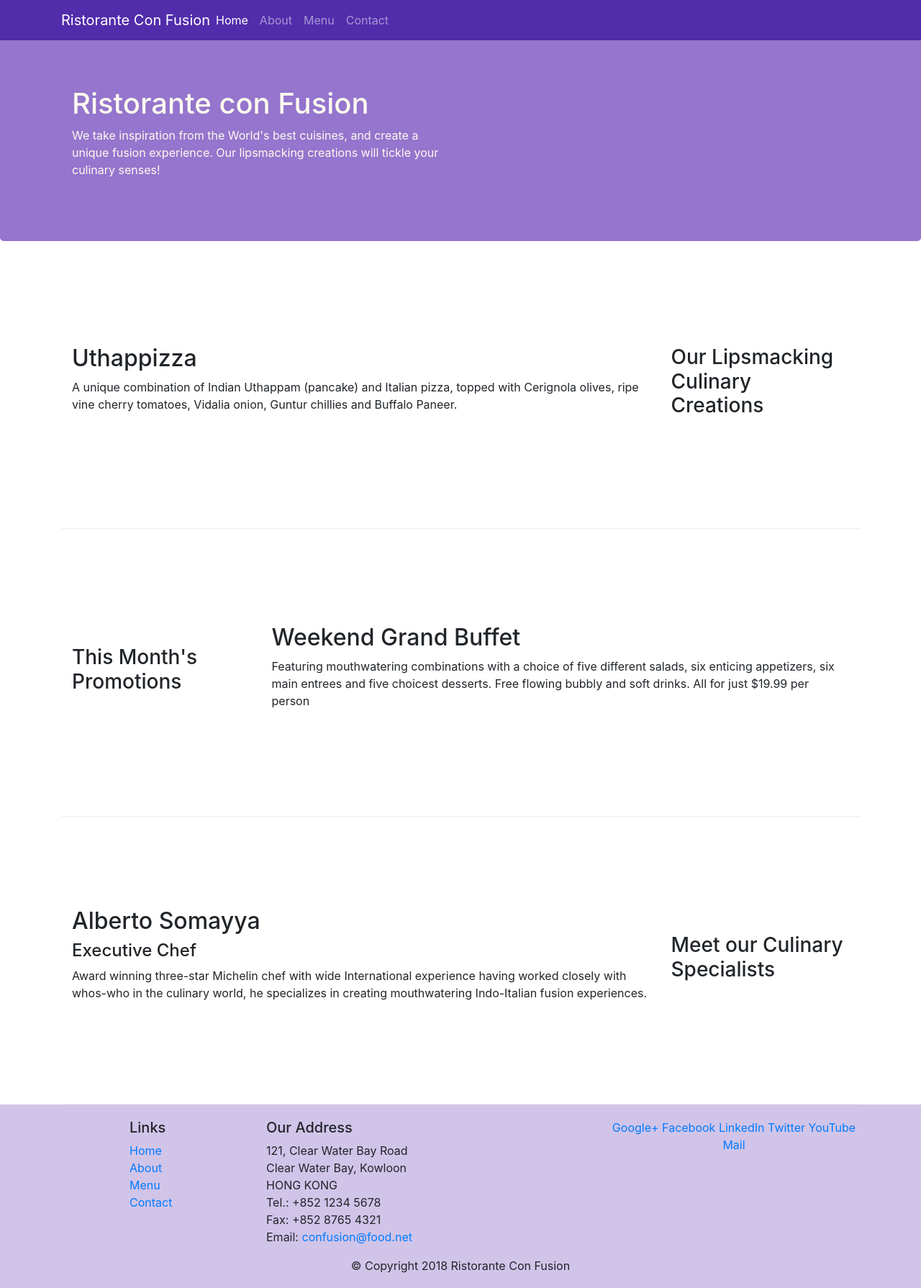
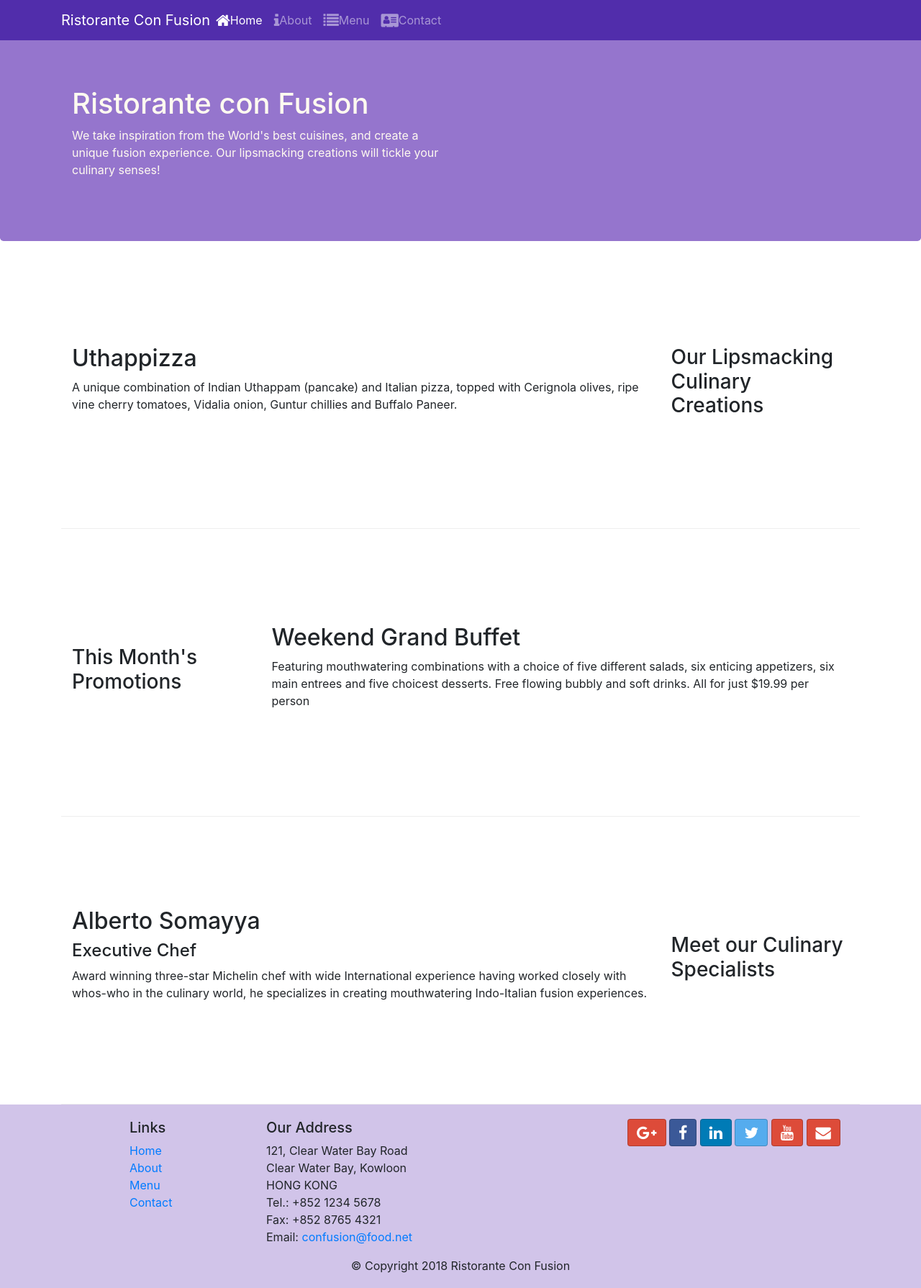
Before and after one commit to wa-crypto/git-test-2, a website: page index.html in a window 1280 px wide. Shown: the whole page at 72% size. Drawn offline with nearby package versions, Linux system fonts and the light colour scheme.

Commit message:
icon fonts

```diff
--- a/index.html
+++ b/index.html
@@ -9,6 +9,8 @@
 
     <!-- Bootstrap CSS -->
     <link rel="stylesheet" href="node_modules/bootstrap/dist/css/bootstrap.min.css">
+    <link rel="stylesheet" href="node_modules/font-awesome/css/font-awesome.min.css">
+    <link rel="stylesheet" href="node_modules/bootstrap-social/bootstrap-social.css">
     <link rel="stylesheet" href="css/style.css">
     <title>Ristorante Con Fusion</title>
 </head>
@@ -22,10 +24,10 @@
             <a class="navbar-brand mr-auto" href="#">Ristorante Con Fusion</a>
             <div class="collapse navbar-collapse" id="Navbar">
                 <ul class="navbar-nav mr-auto">
-                    <li class="nav-item active"><a class="nav-link" href="#">Home</a></li>
-                    <li class="nav-item"><a class="nav-link" href="aboutus.html">About</a></li>
-                    <li class="nav-item"><a class="nav-link" href="#">Menu</a></li>
-                    <li class="nav-item"><a class="nav-link" href="#">Contact</a></li>
+                    <li class="nav-item active"><a class="nav-link" href="#"><span class="fa fa-home fa-lg"></span>Home</a></li>
+                    <li class="nav-item"><a class="nav-link" href="aboutus.html"><span class="fa fa-info fa-lg"></span>About</a></li>
+                    <li class="nav-item"><a class="nav-link" href="#"><span class="fa fa-list fa-lg"></span>Menu</a></li>
+                    <li class="nav-item"><a class="nav-link" href="#"><span class="fa fa-address-card fa-lg"></span>Contact</a></li>
                 </ul>
             </div>
         </div>
@@ -102,12 +104,12 @@
                 </div>
                 <div class="col-12 col-sm-4">
                     <div class="text-center">
-                        <a href="http://google.com/+">Google+</a>
-                        <a href="http://www.facebook.com/profile.php?id=">Facebook</a>
-                        <a href="http://www.linkedin.com/in/">LinkedIn</a>
-                        <a href="http://twitter.com/">Twitter</a>
-                        <a href="http://youtube.com/">YouTube</a>
-                        <a href="mailto:">Mail</a>
+                        <a class="btn btn-social-con btn-google"href="http://google.com/+"><i class="fa fa-google-plus fa-lg"></i></a>
+                        <a class="btn btn-social-con btn-facebook" href="http://www.facebook.com/profile.php?id="><i class="fa fa-facebook fa-lg"></i></a>
+                        <a class="btn btn-social-con btn-linkedin" href="http://www.linkedin.com/in/"><i class="fa fa-linkedin fa-lg"></i></a>
+                        <a class="btn btn-social-con btn-twitter" href="http://twitter.com/"><i class="fa fa-twitter fa-lg"></i></a>
+                        <a class="btn btn-social-con btn-google" href="http://youtube.com/"><i class="fa fa-youtube fa-lg"></i></a>
+                        <a class="btn btn-social-con btn-google" href="mailto:"><i class="fa fa-envelope fa-lg"></i></a>
                     </div>
                 </div>
            </div>
--- a/package.json
+++ b/package.json
@@ -15,6 +15,8 @@
   },
   "dependencies": {
     "bootstrap": "^4.0.0",
+    "bootstrap-social": "^5.1.1",
+    "font-awesome": "^4.7.0",
     "jquery": "^3.3.1",
     "popper.js": "^1.12.9"
   }
```
Also changed, not shown: aboutus.html (+15 -13 lines), 1 other file.
